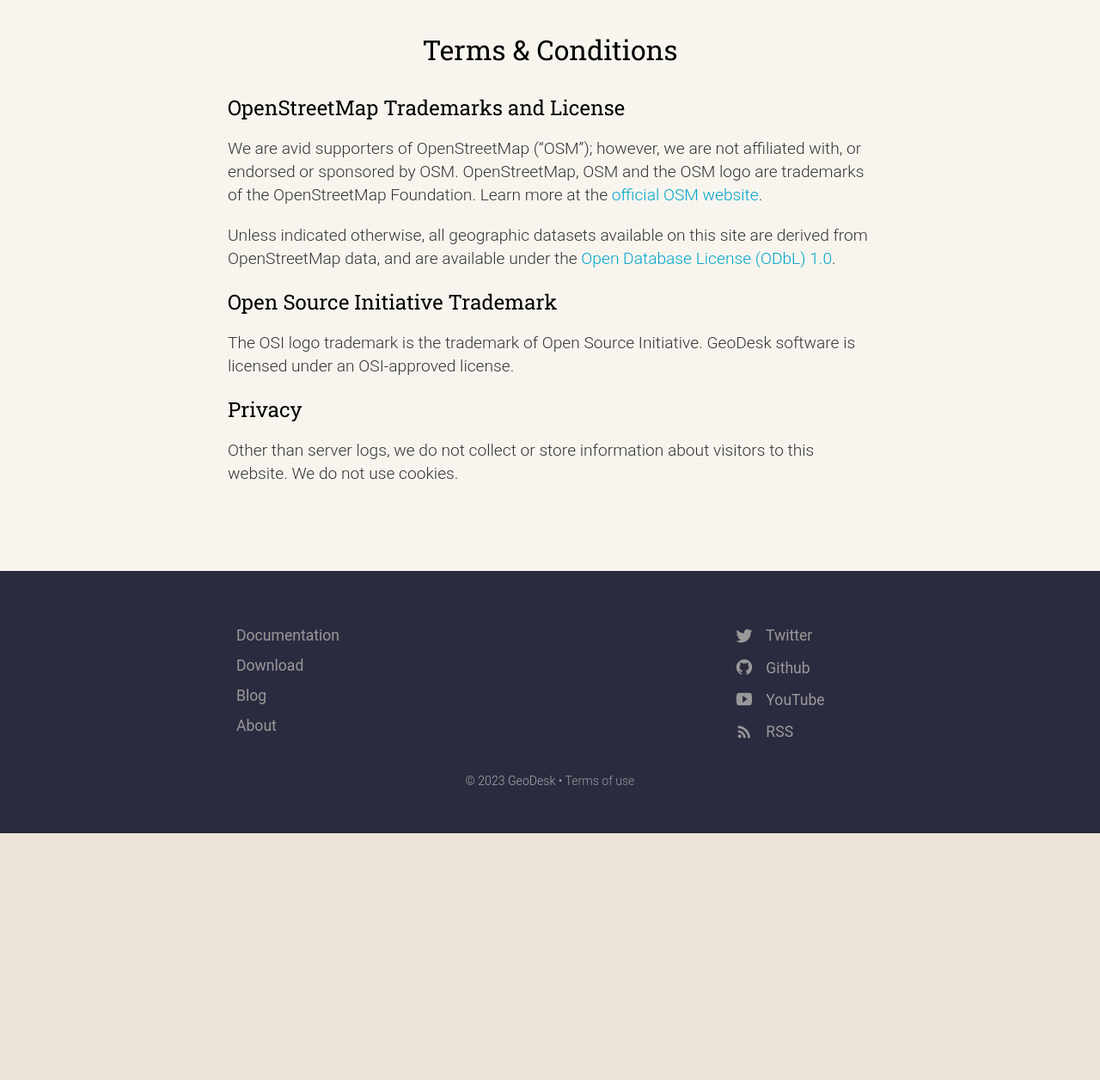
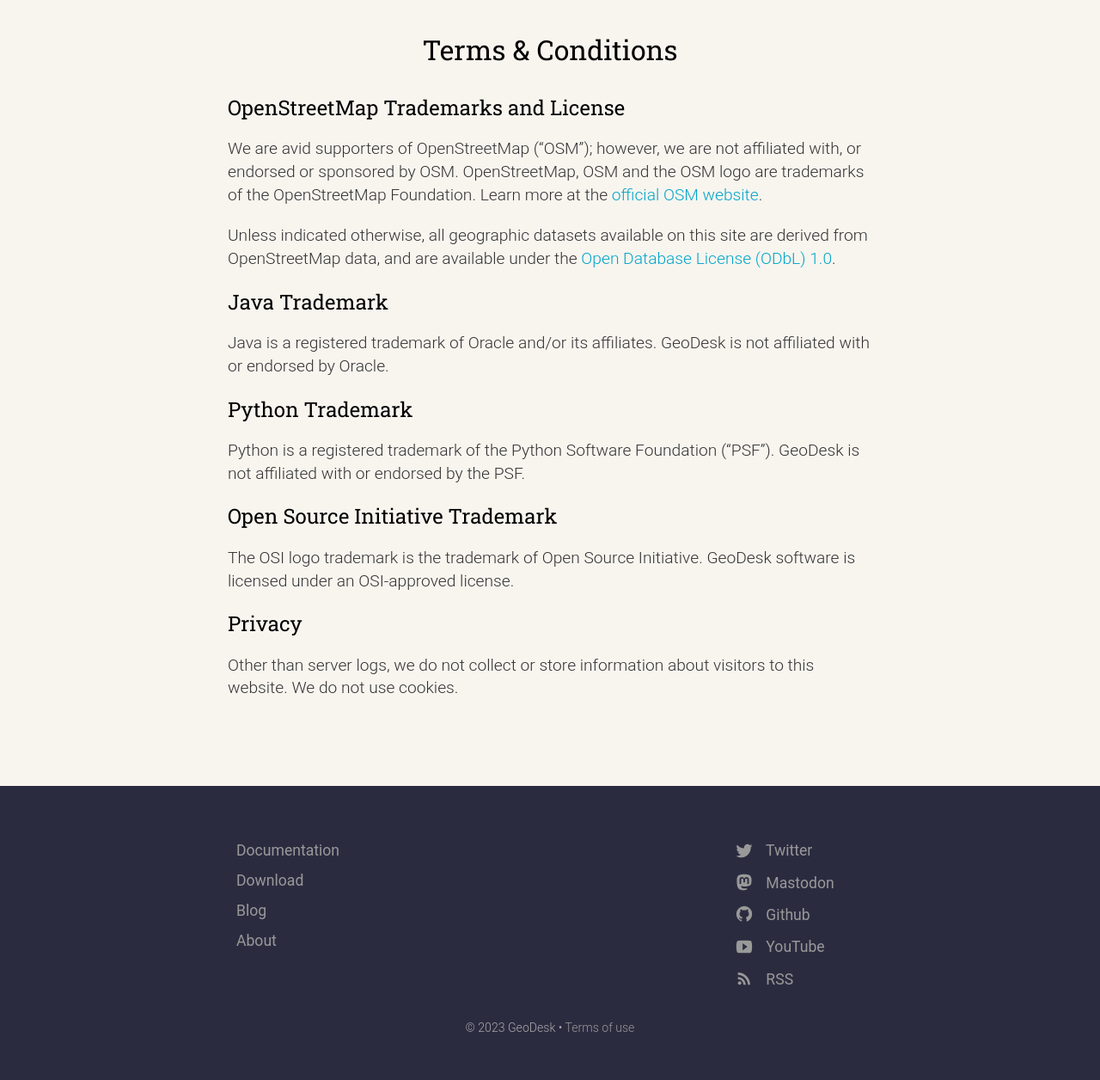
Before and after one commit to clarisma/geodesk-site, a Jekyll site: the page built from legal.md, in a window 1280 px wide. Shown: the part 150-1406 px from the top of the page at 86% size. Built offline with Jekyll 4.4.1, drawn with Linux system fonts in a browser that asks for light colours; before the commit the page ends 1119 px from its top, so only the background shows below that.

Commit message:
Mastodon link / trademarks

```diff
--- a/_data/footer.yml
+++ b/_data/footer.yml
@@ -12,6 +12,10 @@
     link: https://twitter.com/GeoDeskTeam/
     social_icon: Twitter
     new_window: true
+  - name: Mastodon
+    link: https://en.osm.town/@geodesk
+    social_icon: Mastodon
+    new_window: true
   - name: Github
     link: https://www.github.com/clarisma/geodesk/
     social_icon: Github
--- a/_includes/social-icon.html
+++ b/_includes/social-icon.html
@@ -17,5 +17,7 @@
 		<svg fill="#000000" height="24" viewBox="0 0 24 24" width="24" xmlns="http://www.w3.org/2000/svg"><path d="M0 0h24v24H0z" fill="none"/><circle cx="6.18" cy="17.82" r="2.18"/><path d="M4 4.44v2.83c7.03 0 12.73 5.7 12.73 12.73h2.83c0-8.59-6.97-15.56-15.56-15.56zm0 5.66v2.83c3.9 0 7.07 3.17 7.07 7.07h2.83c0-5.47-4.43-9.9-9.9-9.9z"/></svg>
 	{% when "Github" %}
 		<svg fill="#000000" xmlns="http://www.w3.org/2000/svg"  viewBox="0 0 24 24" width="24px" height="24px"><path d="M10.9,2.1c-4.6,0.5-8.3,4.2-8.8,8.7c-0.5,4.7,2.2,8.9,6.3,10.5C8.7,21.4,9,21.2,9,20.8v-1.6c0,0-0.4,0.1-0.9,0.1 c-1.4,0-2-1.2-2.1-1.9c-0.1-0.4-0.3-0.7-0.6-1C5.1,16.3,5,16.3,5,16.2C5,16,5.3,16,5.4,16c0.6,0,1.1,0.7,1.3,1c0.5,0.8,1.1,1,1.4,1 c0.4,0,0.7-0.1,0.9-0.2c0.1-0.7,0.4-1.4,1-1.8c-2.3-0.5-4-1.8-4-4c0-1.1,0.5-2.2,1.2-3C7.1,8.8,7,8.3,7,7.6C7,7.2,7,6.6,7.3,6 c0,0,1.4,0,2.8,1.3C10.6,7.1,11.3,7,12,7s1.4,0.1,2,0.3C15.3,6,16.8,6,16.8,6C17,6.6,17,7.2,17,7.6c0,0.8-0.1,1.2-0.2,1.4 c0.7,0.8,1.2,1.8,1.2,3c0,2.2-1.7,3.5-4,4c0.6,0.5,1,1.4,1,2.3v2.6c0,0.3,0.3,0.6,0.7,0.5c3.7-1.5,6.3-5.1,6.3-9.3 C22,6.1,16.9,1.4,10.9,2.1z"/></svg>
+	{% when "Mastodon" %}
+		<svg fill="#000000" xmlns="http://www.w3.org/2000/svg"  viewBox="0 0 24 24" width="24px" height="24px"><path d="M21.327 8.566c0-4.339-2.843-5.61-2.843-5.61-1.433-.658-3.894-.935-6.451-.956h-.063c-2.557.021-5.016.298-6.45.956 0 0-2.843 1.272-2.843 5.61 0 .993-.019 2.181.012 3.441.103 4.243.778 8.425 4.701 9.463 1.809.479 3.362.579 4.612.51 2.268-.126 3.541-.809 3.541-.809l-.075-1.646s-1.621.511-3.441.449c-1.804-.062-3.707-.194-3.999-2.409a4.523 4.523 0 0 1-.04-.621s1.77.433 4.014.536c1.372.063 2.658-.08 3.965-.236 2.506-.299 4.688-1.843 4.962-3.254.434-2.223.398-5.424.398-5.424zm-3.353 5.59h-2.081V9.057c0-1.075-.452-1.62-1.357-1.62-1 0-1.501.647-1.501 1.927v2.791h-2.069V9.364c0-1.28-.501-1.927-1.502-1.927-.905 0-1.357.546-1.357 1.62v5.099H6.026V8.903c0-1.074.273-1.927.823-2.558.566-.631 1.307-.955 2.228-.955 1.065 0 1.872.409 2.405 1.228l.518.869.519-.869c.533-.819 1.34-1.228 2.405-1.228.92 0 1.662.324 2.228.955.549.631.822 1.484.822 2.558v5.253z"/></svg>
 
 {% endcase %}
--- a/index.html
+++ b/index.html
@@ -118,6 +118,7 @@
 	</section>
 
 	<section class="bottom-cta">
+		<!--
 		<div class="osi-wrapper">
 		<div class="osi">
 			<a href="https://opensource.org/"><img src="/images/OSI_Standard_Logo_0.svg"></a>
@@ -126,6 +127,7 @@
 			</span>
 			</div>
 		</div>
+		-->
 		<h2>100% free and open-source</h2>
 		<div class="button alt"><a href="/download">Get Started</a></div>
 	</section>
--- a/legal.md
+++ b/legal.md
@@ -13,6 +13,14 @@
 Unless indicated otherwise, all geographic datasets available on this site are derived
 from OpenStreetMap data, and are available under the [Open Database License (ODbL) 1.0](https://opendatacommons.org/licenses/odbl/1-0/).
 
+### Java Trademark
+
+Java is a registered trademark of Oracle and/or its affiliates. GeoDesk is not affiliated with or endorsed by Oracle.
+
+### Python Trademark
+
+Python is a registered trademark of the Python Software Foundation ("PSF"). GeoDesk is not affiliated with or endorsed by the PSF.
+
 ### Open Source Initiative Trademark
 
 The OSI logo trademark is the trademark of Open Source Initiative. GeoDesk software is licensed under an OSI-approved license.
```
Also changed, not shown: Gemfile.lock.
